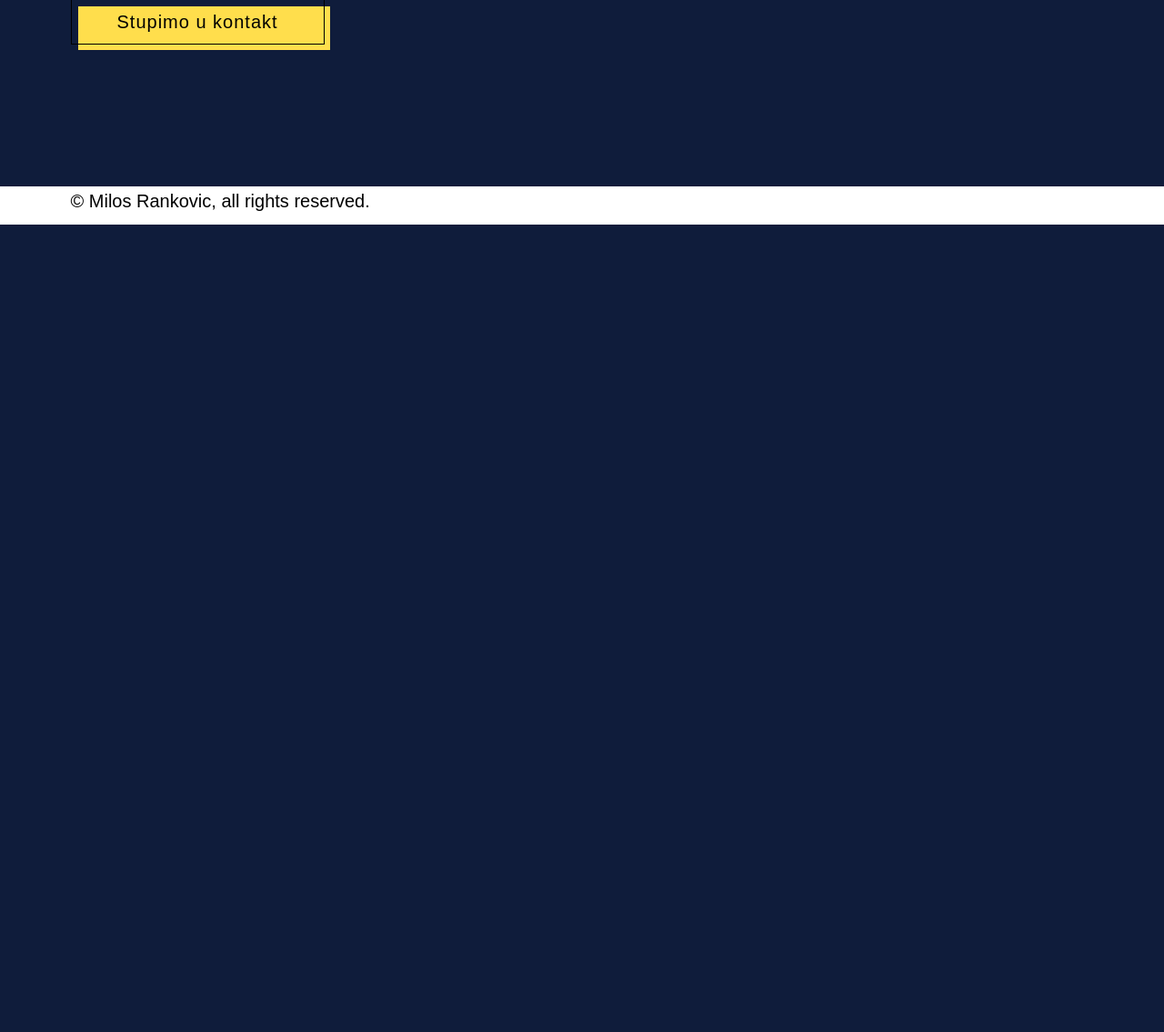
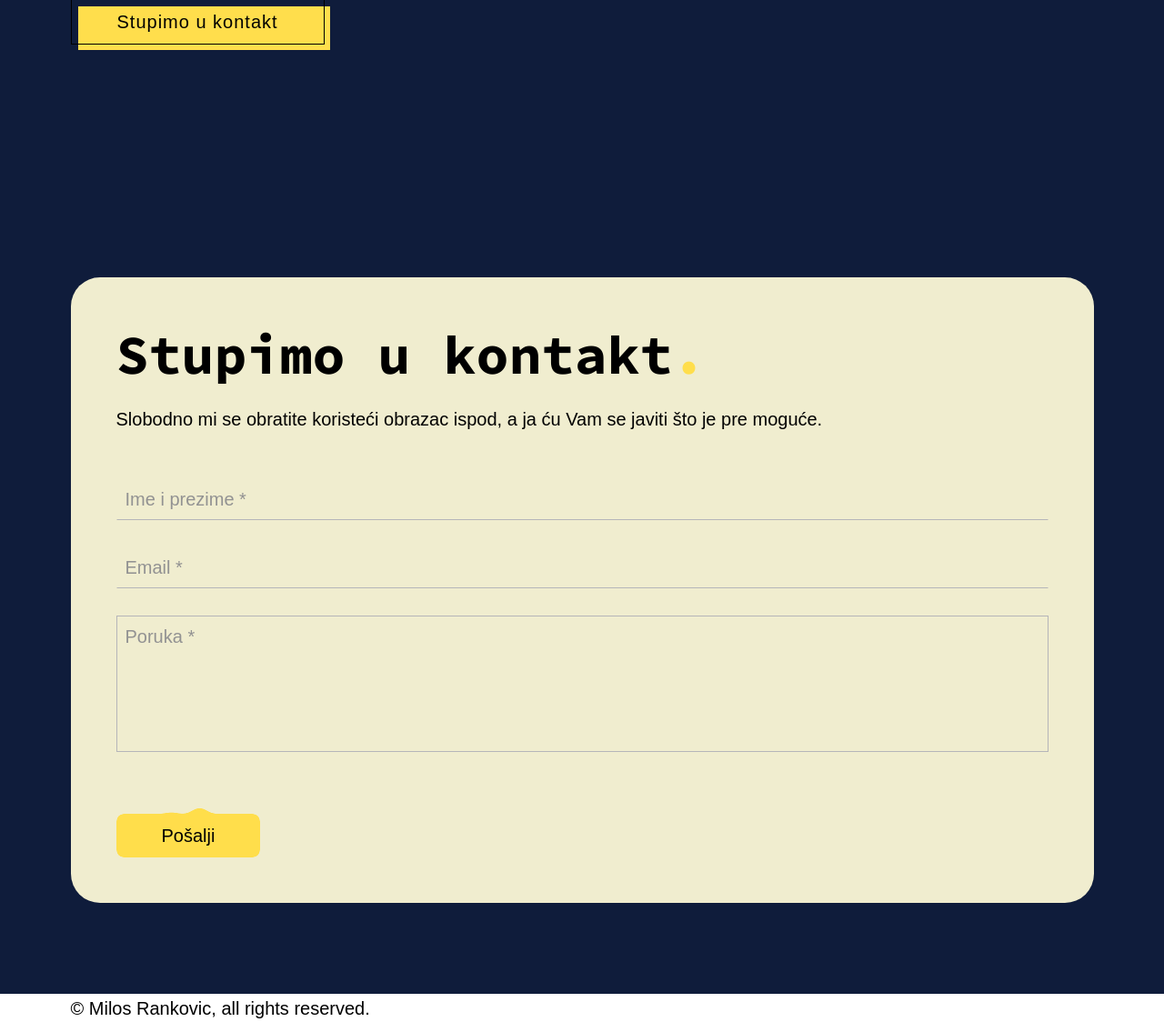
Before and after one commit to milosRank/milos-rankovic-portfolio, a PHP site: page / in a window 1280 px wide. Shown: the part 595-1730 px from the top of the page at 91% size. Before the commit the page ends 842 px from the top, so only its background shows below. Run offline with PHP 8.4, Linux system fonts and the light colour scheme; style sheets or scripts are compiled from the project's sources; some libraries are stand-ins or nearby versions; some web fonts are replaced.

Commit message:
Contact us frontend done

```diff
--- a/assets/scss/components/_form-elements.scss
+++ b/assets/scss/components/_form-elements.scss
@@ -104,3 +104,48 @@ textarea {
         }
     }
 }
+
+
+// ==== Background color modifications ====
+
+.bg-dark-grey {
+
+    input,
+    textarea {
+        color: vars.$white;
+    }
+
+    input.active,
+    textarea.active {
+
+        & + label {
+            background-color: vars.$dark-grey;
+        }
+    }
+}
+
+.bg-whiteish {
+
+    input {
+        border-bottom: 1px solid #b5b5b9;
+    }
+
+    textarea {
+        border-color: #b5b5b9;
+    }
+
+    input.active + label,
+    textarea.active + label {
+        background-color: vars.$whiteish;
+    }
+
+    input.active,
+    textarea.active {
+        border: 1px solid vars.$brand-sixth-color;
+
+        & + label {
+            background-color: vars.$whiteish;
+            color: vars.$brand-sixth-color;
+        }
+    }
+}
--- a/assets/scss/sections/_all-sections.scss
+++ b/assets/scss/sections/_all-sections.scss
@@ -12,3 +12,4 @@
 */
 
 @import "hero-section";
+@import "contact";
--- /dev/null
+++ b/assets/scss/sections/_contact.scss
@@ -0,0 +1,109 @@
+/*
+    ==== CONTACT SECTION ====
+
+    Description:
+        Contact of website.
+
+    Modificators:
+        No modificators.
+
+*/
+
+@use "../variables" as vars;
+
+.contact {
+    padding-top: 100px;
+    padding-bottom: 100px;
+    background-color: vars.$dark-grey;
+
+    .contact__inner {
+        padding: 50px;
+        border-radius: 32px;
+
+        .heading {
+            margin-bottom: 20px;
+
+            .title {
+
+                h1,
+                h2,
+                h3,
+                h4,
+                h5,
+                h6 {
+                    font-size: vars.$fs-medium-large;
+                    line-height: calc(vars.$fs-medium-large + 1rem);
+                    margin-top: 0;
+                    margin-bottom: 0;
+                }
+            }
+        }
+
+        .text {
+            margin-bottom: 50px;
+
+            & > *:first-child {
+                margin-top: 0;
+            }
+
+            & > *:last-child {
+                margin-bottom: 0;
+            }
+        }
+
+        .cta-wrapper {
+            margin-top: 60px;
+        }
+    }
+}
+
+
+
+// RESPONSIVE
+
+@media(max-width: 767px) {
+
+    .contact {
+
+        .contact__inner {
+
+            .heading .title {
+
+                h1,
+                h2,
+                h3,
+                h4,
+                h5,
+                h6 {
+                    font-size: vars.$fs-large;
+                    line-height: 5.5rem;
+                }
+            }
+        }
+    }
+}
+
+@media(max-width: 575px) {
+
+    .contact {
+        padding-top: 50px;
+        padding-bottom: 50px;
+
+        .contact__inner {
+            padding: 30px;
+
+            .heading .title {
+
+                h1,
+                h2,
+                h3,
+                h4,
+                h5,
+                h6 {
+                    font-size: vars.$fs-medium;
+                    line-height: 4.5rem;
+                }
+            }
+        }
+    }
+}
--- a/assets/scss/sections/_hero-section.scss
+++ b/assets/scss/sections/_hero-section.scss
@@ -78,7 +78,7 @@
     }
 }
 
-@media(max-width: 576px) {
+@media(max-width: 575px) {
 
     .hero-section {
         padding-top: 50px;
--- a/index.php
+++ b/index.php
@@ -31,6 +31,9 @@
             <!-- Hero section -->
             <?php include 'sections/hero-section.php';?>
 
+            <!-- Contact section -->
+            <?php include 'sections/contact.php';?>
+
         </main> <!-- Main end -->
 
 
--- /dev/null
+++ b/sections/contact.php
@@ -0,0 +1,69 @@
+<!-- Contact section start -->
+<section class="contact">
+    <div class="container-fluid">
+        <div class="wrapper">
+            <div class="container">
+
+                <!-- Contact section inner start -->
+                <div class="contact__inner bg-whiteish">
+
+                    <div class="heading">
+                        <div class="title">
+                            <h2>Stupimo u kontakt<span class="dot">.</span></h2>
+                        </div>
+                    </div>
+
+                    <div class="text">
+                        <p>
+                            Slobodno mi se obratite koristeći obrazac ispod,
+                            a ja ću Vam se javiti što je pre moguće.
+                        </p>
+                    </div>
+
+                    <form action="#" method="post">
+                        <div class="input-wrapper">
+                            <input id="full_name" type="text" name="full_name">
+                            <label for="full_name">Ime i prezime *</label>
+                        </div>
+                        <div class="input-wrapper">
+                            <input id="email" type="email" name="email">
+                            <label for="email">Email *</label>
+                        </div>
+                        <div class="input-wrapper">
+                            <textarea id="message" name="message"></textarea>
+                            <label for="message">Poruka *</label>
+                        </div>
+                        <div class="cta-wrapper">
+                        <button type="submit" class="button button-bubbles--tertiary">
+                            <svg xmlns="http://www.w3.org/2000/svg" version="1.1">
+                                <defs>
+                                    <filter id="gooey">
+                                        <feGaussianBlur in="SourceGraphic" stdDeviation="5" result="blur"></feGaussianBlur>
+                                        <feColorMatrix in="blur" type="matrix" values="1 0 0 0 0  0 1 0 0 0  0 0 1 0 0  0 0 0 19 -9" result="highContrastGraphic"></feColorMatrix>
+                                        <feComposite in="SourceGraphic" in2="highContrastGraphic" operator="atop"></feComposite>
+                                    </filter>
+                                </defs>
+                            </svg>
+                            <span class="letter">P</span><span class="letter">o</span><span class="letter">š</span><span class="letter">a</span><span class="letter">lj</span><span class="letter">i</span>
+                            <span class="bubbles">
+                                <span class="bubble"></span>
+                                <span class="bubble"></span>
+                                <span class="bubble"></span>
+                                <span class="bubble"></span>
+                                <span class="bubble"></span>
+                                <span class="bubble"></span>
+                                <span class="bubble"></span>
+                                <span class="bubble"></span>
+                                <span class="bubble"></span>
+                                <span class="bubble"></span>
+                            </span>
+                        </button>
+                        </div>
+                    </form>
+
+                </div> <!-- Contact section inner end -->
+
+            </div>
+        </div>
+    </div>
+</section> <!-- Contact section end -->
```
Also changed, not shown: assets/scss/components/_buttons.scss (+57 -1 lines).
